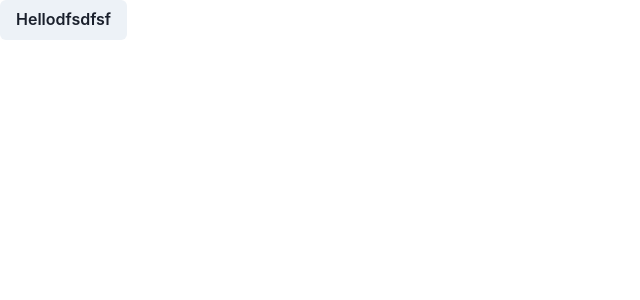
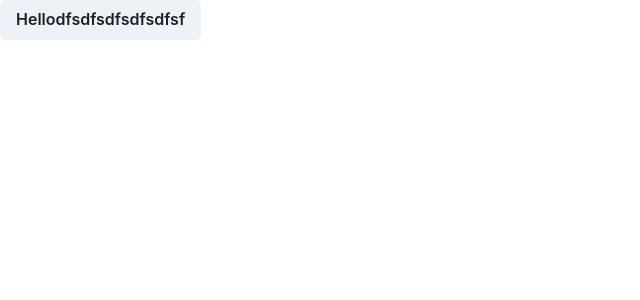
Before and after one commit to shivshankar-kumar-au46/MERNSTACK-PROJECT, a React (Vite) app in the folder frontend/: page / in a window 1280 px wide. Shown: the top 300 px of the page, without its empty margins (0-640 px from the left). Built offline with nearby package versions, Linux system fonts and the light colour scheme.

Commit message:
second commit

```diff
--- a/frontend/src/App.jsx
+++ b/frontend/src/App.jsx
@@ -4,7 +4,7 @@ function App() {
 
   return (
     <>
-      <Button>Hellodfsdfsf</Button>
+      <Button>Hellodfsdfsdfsdfsdfsf</Button>
     </>
   )
 }
```
